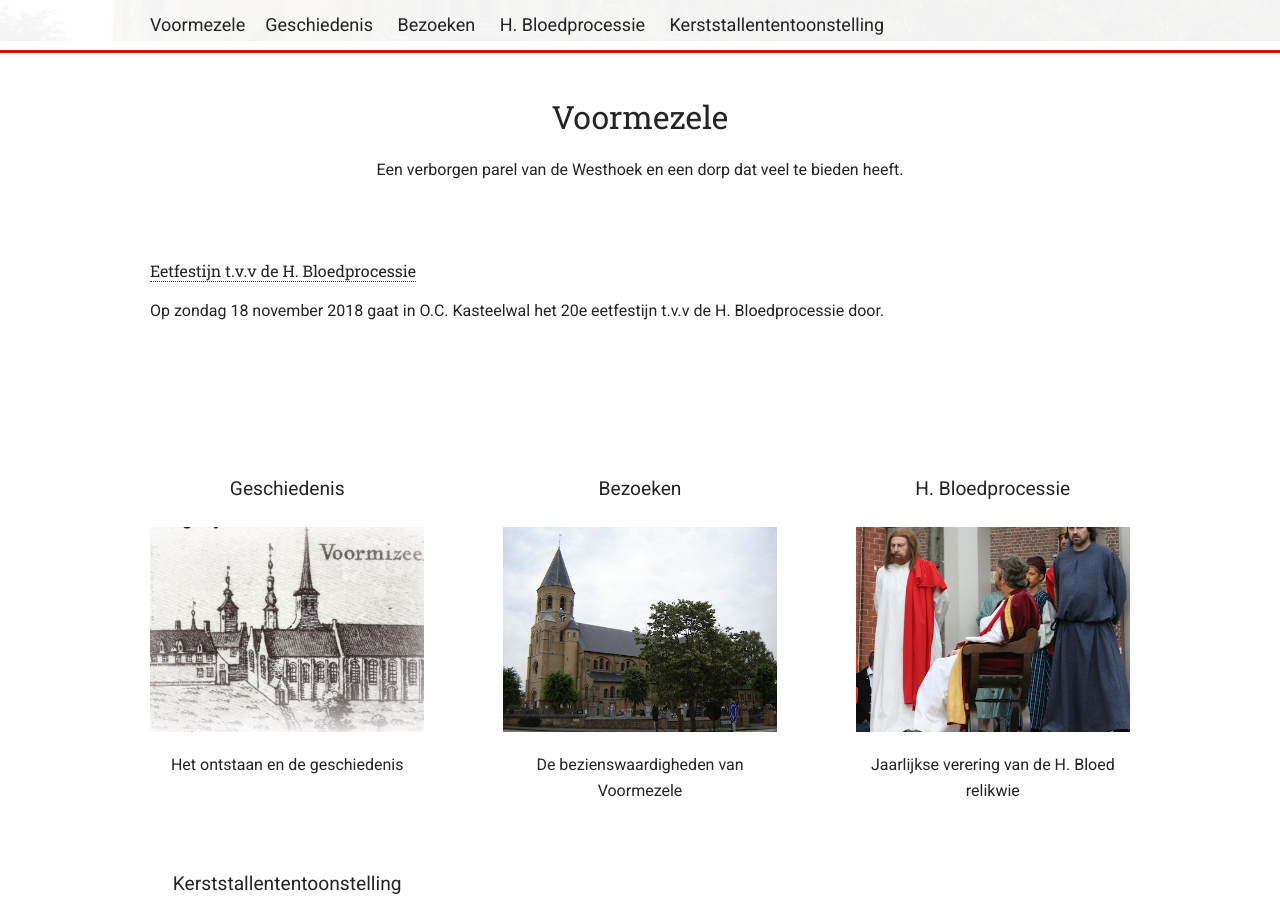
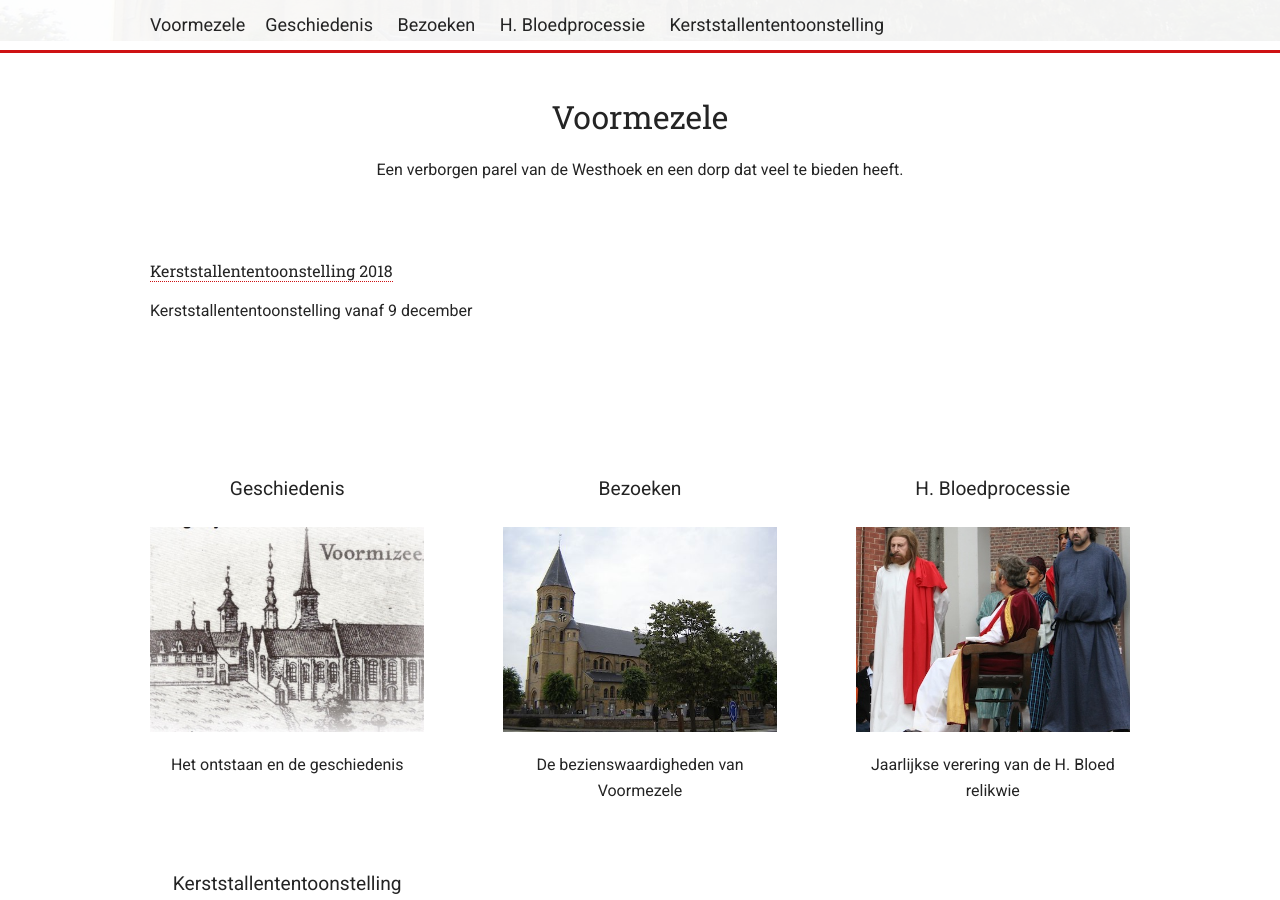
Before and after one commit to dannycuvelier/voormezele.github.io, a Jekyll site: the page built from index.html, in a window 1280 px wide and 900 px high, scrolled down 534 px. Built offline with Jekyll 4.4.1, drawn with Linux system fonts in a browser that asks for light colours.

Commit message:
Change announcements

```diff
--- a/_data/announcements.json
+++ b/_data/announcements.json
@@ -1,7 +1,7 @@
 [
     {
-        "title": "Eetfestijn t.v.v de H. Bloedprocessie",
-        "description": "Op zondag 18 november 2018 gaat in O.C. Kasteelwal het 20e eetfestijn t.v.v de H. Bloedprocessie door.",
-        "link": "./hbloedprocessie-2019.html#eetfestijn"
+        "title": "Kerststallententoonstelling 2018",
+        "description": "Kerststallententoonstelling vanaf 9 december",
+        "link": "./kerststallententoonstelling.md"
     }
 ]
```
